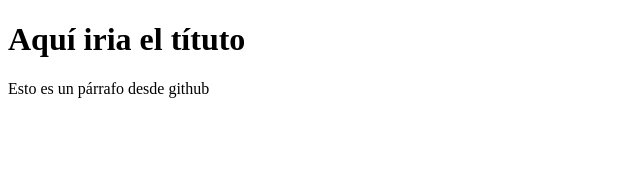
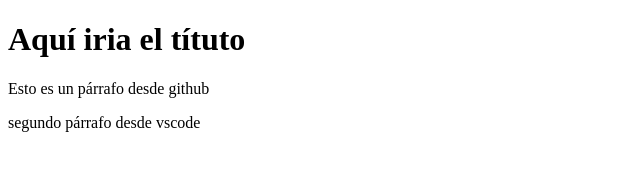
Before and after one commit to Efrn86/EmpresaC, a plain HTML site: page index.html in a window 1280 px wide. Shown: the whole page, without its empty margins (0-640 px from the left). Drawn offline with Linux system fonts and the light colour scheme.

Commit message:
cambio desde vscode

```diff
--- a/index.html
+++ b/index.html
@@ -9,5 +9,6 @@
 <body>
     <h1>Aquí iria el títuto</h1>
     <p>Esto es un párrafo desde github<p>
+    <p>segundo párrafo desde vscode</p>
 </body>
 </html>
```
